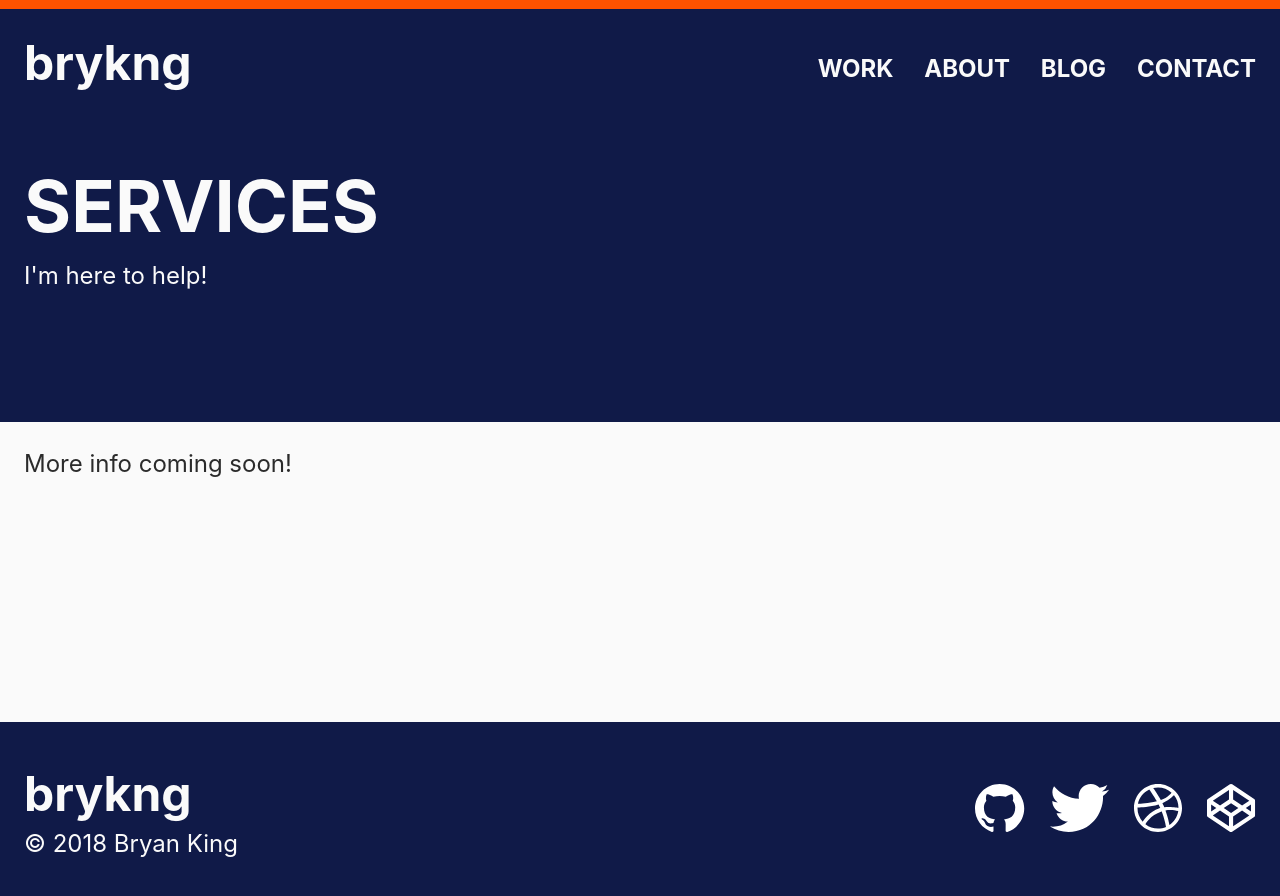
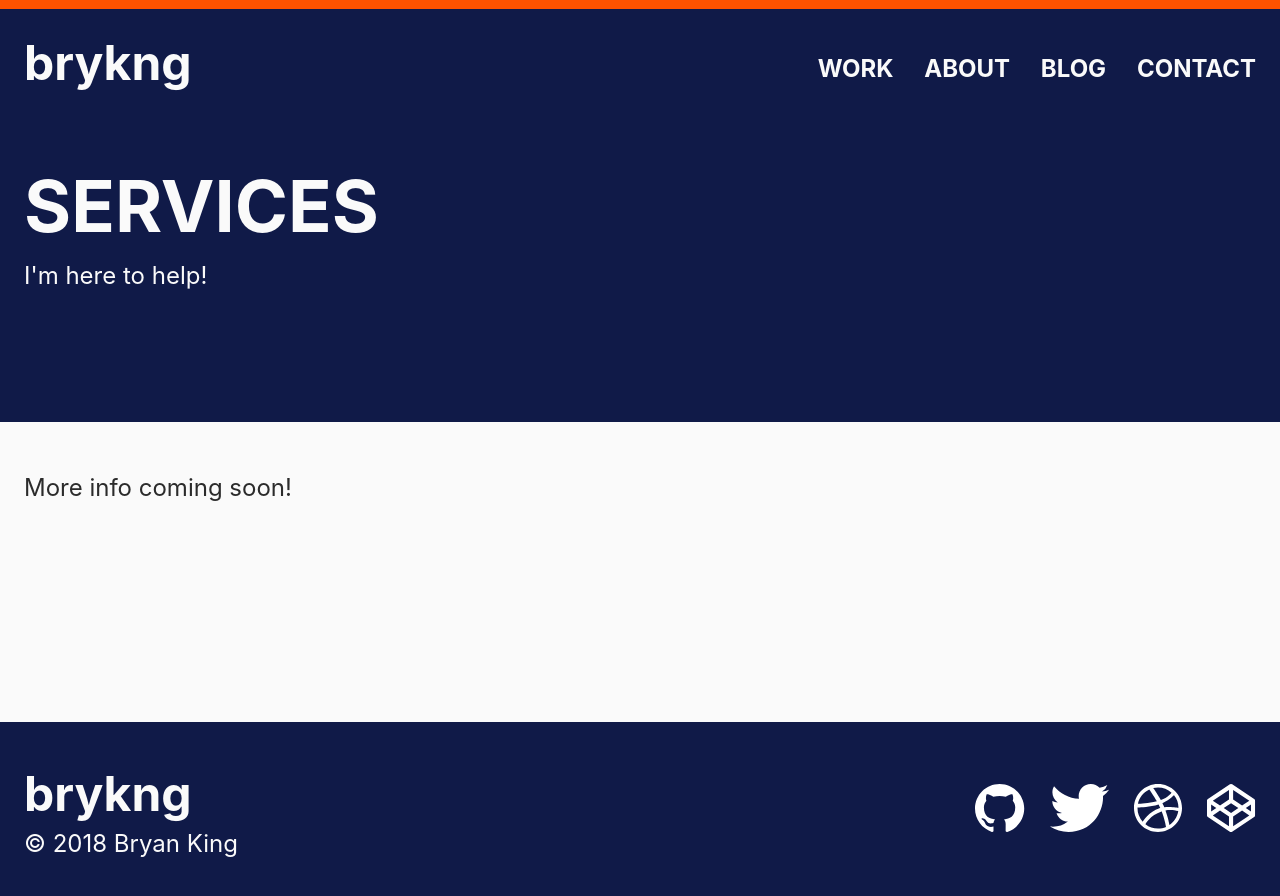
Before and after one commit to boldlybryan/brykng, a Jekyll site: the page built from services.md, in a window 1280 px wide. Shown: the top 896 px of the page. Built offline with Jekyll 4.4.1, drawn with Linux system fonts in a browser that asks for light colours.

Commit message:
added some spacing to article body

```diff
--- a/_sass/brykng/_layout.scss
+++ b/_sass/brykng/_layout.scss
@@ -2,6 +2,11 @@
   max-width: $xl;
   margin: 0 auto;
   padding: 1em;
+}
+
+article.container {
+  padding-top: 2em;
+  padding-bottom: 2em;
 }
 
 section, .hero {
```
